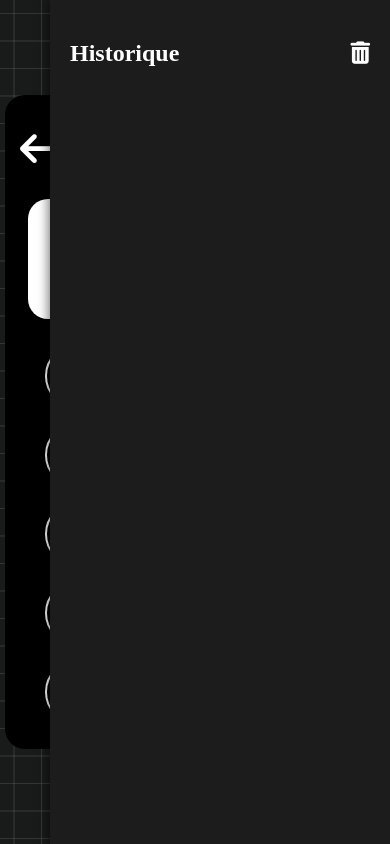
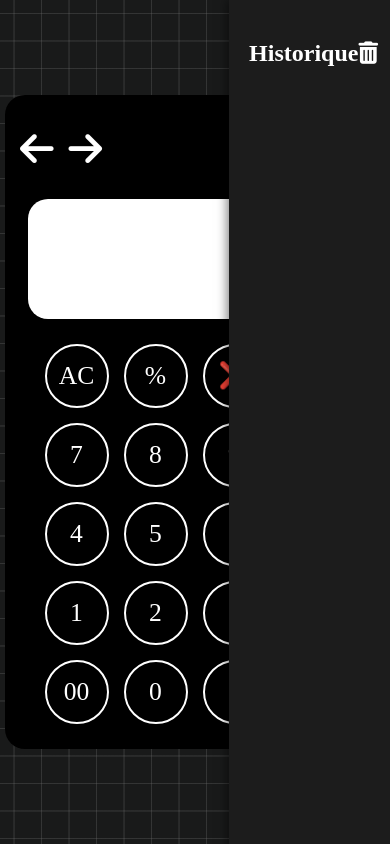
Before and after one commit to KingMate05/calculatrice, a plain HTML site: page index.html in a window 390 px wide. Both pictures are taken after a click on the icon 350 px from the left and 149 px from the top of the page. Drawn offline with Linux system fonts and the light colour scheme.

Commit message:
responsive

```diff
--- a/style.css
+++ b/style.css
@@ -175,7 +175,7 @@ body {
   right: 0;
   transform: translateX(100%);
   opacity: 0;
-  width: 300px;
+  width: 31%;
   height: 100%;
   background-color: #1c1c1c;
   color: white;
```
